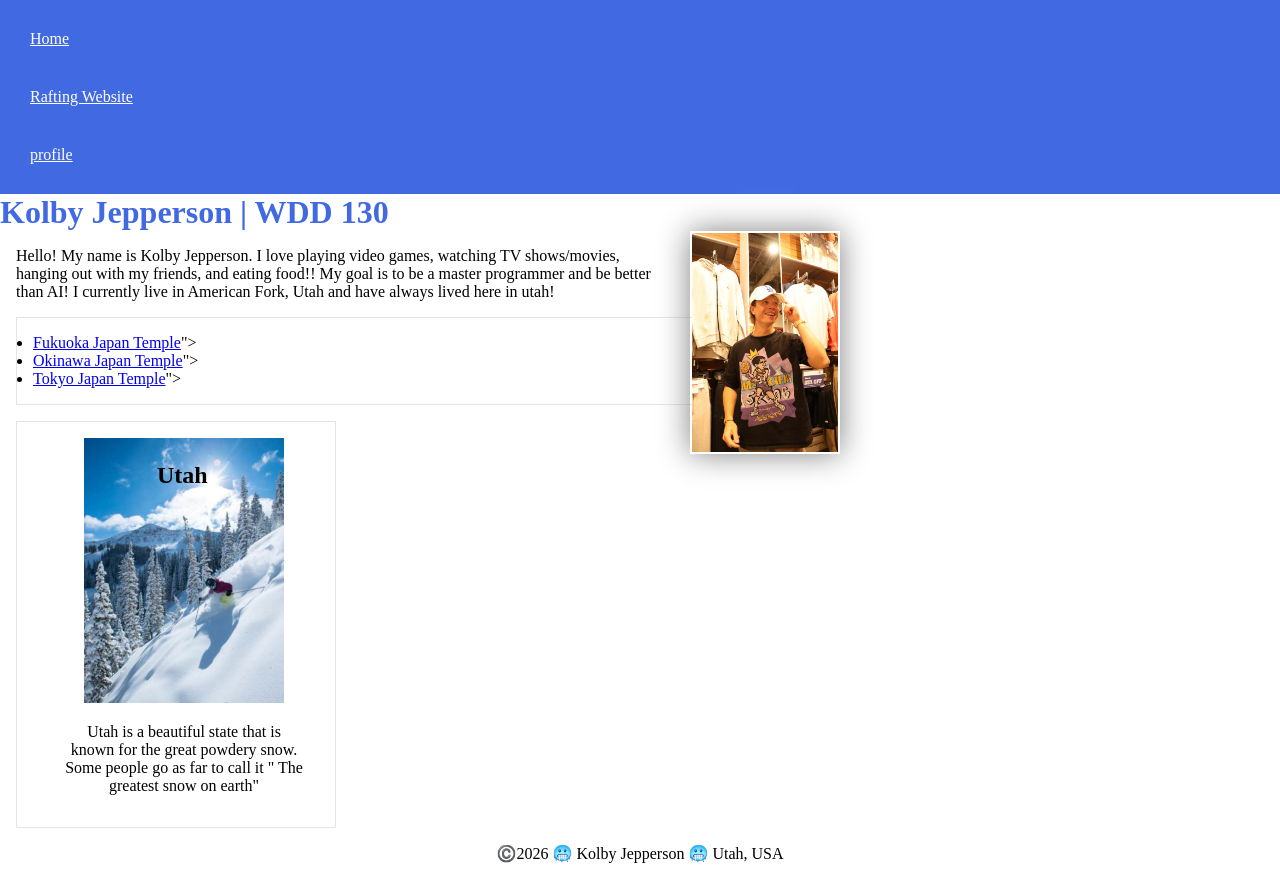
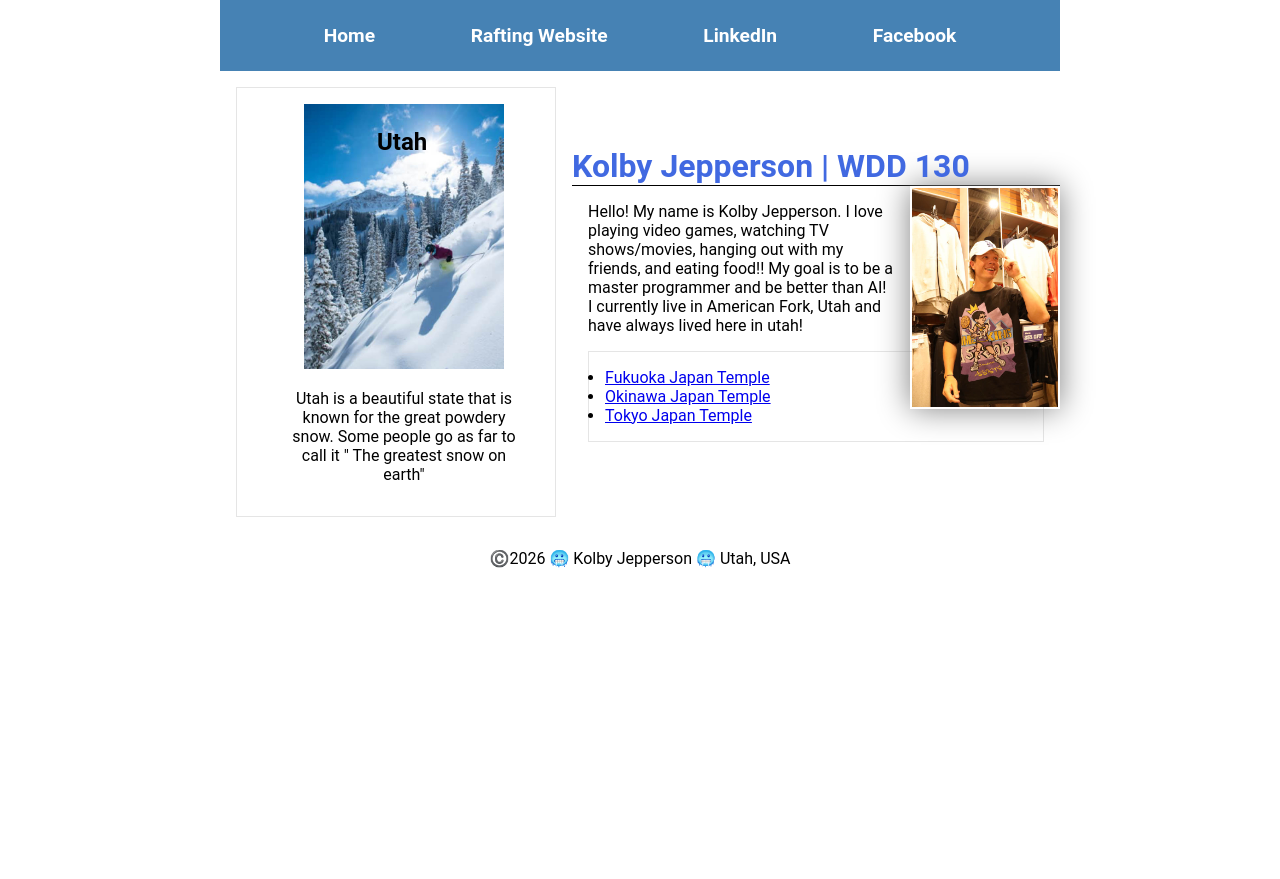
Before and after one commit to jeppersonkolby/wdd130, a plain HTML site: page index.html in a window 1280 px wide. After the commit the page ends 800 px from the top, so only its background shows below. Drawn offline with Linux system fonts and the light colour scheme.

Commit message:
week04-codealong

```diff
--- a/index.html
+++ b/index.html
@@ -17,18 +17,20 @@
         <nav>
             <a href="#">Home</a>
             <a href="wwr/">Rafting Website</a>
-            <a href="https;//linkedin.com">profile</a>
+            <a href="https://linkedin.com">LinkedIn</a>
+            <a href="https://facebook.com">Facebook</a>
         </nav>
     </header>
+    <div class="grid">
         <main>
             <h1>Kolby Jepperson | WDD 130 </h1>
             <img src="images/profile.jpg" alt="Photo of Kolby Jepperson smiling" width="200">
             <p>Hello! My name is Kolby Jepperson. I love playing video games, watching TV shows/movies, hanging out with my friends, and eating food!!
                 My goal is to be a master programmer and be better than AI! I currently live in American Fork, Utah and have always lived here in utah!</p>
             <ul class="box">
-            <li><a href="https://www.churchofjesuschrist.org/temples/details/fukuoka-japan-temple?lang=eng" target="_blank">Fukuoka Japan Temple</a>"></a></li>
-            <li><a href="https://www.churchofjesuschrist.org/temples/details/okinawa-japan-temple?lang=eng" target="_blank">Okinawa Japan Temple</a>"></a></li>
-            <li><a href="https://www.churchofjesuschrist.org/temples/details/tokyo-japan-temple?lang=eng" target="_blank">Tokyo Japan Temple</a>"></a></li>
+                <li><a href="https://www.churchofjesuschrist.org/temples/details/fukuoka-japan-temple?lang=eng" target="_blank">Fukuoka Japan Temple</a></li>
+                <li><a href="https://www.churchofjesuschrist.org/temples/details/okinawa-japan-temple?lang=eng" target="_blank">Okinawa Japan Temple</a></li>
+                <li><a href="https://www.churchofjesuschrist.org/temples/details/tokyo-japan-temple?lang=eng" target="_blank">Tokyo Japan Temple</a></li>
             </ul>
         </main>
         <aside class="box indent">
@@ -36,6 +38,7 @@
             <img src="images/snowboarding.jpg" alt="Some dude shredding the mountain">
             <p> Utah is a beautiful state that is known for the great powdery snow. Some people go as far to call it " The greatest snow on earth"</p>
         </aside>
+    </div>
     <footer>
         <p>©️2026 🥶 Kolby Jepperson 🥶 Utah, USA</p>
     </footer>
--- a/styles/styles.css
+++ b/styles/styles.css
@@ -13,20 +13,35 @@
 nav {
     background-color: var(--heading-background-color);
     padding: 10px;
+    background-color: steelblue;
+    padding: 1rem;
+    display: flex;
+    justify-content: space-evenly;
+    align-items: center;
 }
 
 nav a {
     color: white;
     display: block;
-    padding: 20px;
+    padding: .5rem;
+    text-decoration: none;
+    font-size: 1.2rem;
+    font-weight: 700;
+    color: white;
 }
 
 h1 {
     color: var(--heading-background-color);
+    border-bottom: 1px solid black;
 }
 
 body {
     font-size: 16px;
+    font-family: Roboto, Ariel, sans-serif;
+}
+
+main {
+    grid-column: 2/3;
 }
 
 main img {
@@ -43,11 +58,6 @@ p {
     margin: 1rem;
 }
 
-main {
-    max-width: 840px;
-
-}
-
 aside {
     width: 20rem;
     margin: 1rem;
@@ -56,7 +66,9 @@ aside {
     background-color: var(--heading-background-color);
     color: white;
     text-align: center;
-    position: relative
+    position: relative;
+    grid-column: 1/2;
+    grid-row: 1/2;
 }
 
 aside img {
@@ -79,6 +91,7 @@ footer {
     margin-top: 15px;
     border-top: var(--border-color);
     text-align: center;
+
 }
 
 /* Class Selectors */
@@ -93,3 +106,15 @@ footer {
 .indent {
     padding-left: 2rem;
 }
+
+footer,
+.grid,
+header {
+    max-width: 840px;
+    margin: 0 auto;
+}
+
+.grid {
+    display: grid;
+    align-items: center;
+}
--- a/week04/styles/layout-exercises.css
+++ b/week04/styles/layout-exercises.css
@@ -23,19 +23,26 @@ div {
 
 .flex {
     background-color: #aba;
+    display: flex;
+    justify-content: center;
+    align-items: center;
     /* write declarations here */
 
 }
 
 .grid {
     background-color: #abb;
+    display: grid;
+    place-items: center;
+
     /* write declarations here */
 
 }
 
 .container2 {
-    /* write declarations here */
-
+    display: flex;
+    flex-wrap: wrap;
+    justify-content: space-evenly;
 }
 
 .two {
@@ -44,12 +51,13 @@ div {
 }
 
 .container3 {
-    /* write declarations here */
+    display: grid;
+    grid-template-columns: 1fr 1fr 1fr;
 
 }
 
 .columns-3 {
-    /* write declaration here */
+    grid-column: 1/4;
 
 }
 
```
Lines whose indentation alone changed are shown as unchanged.
